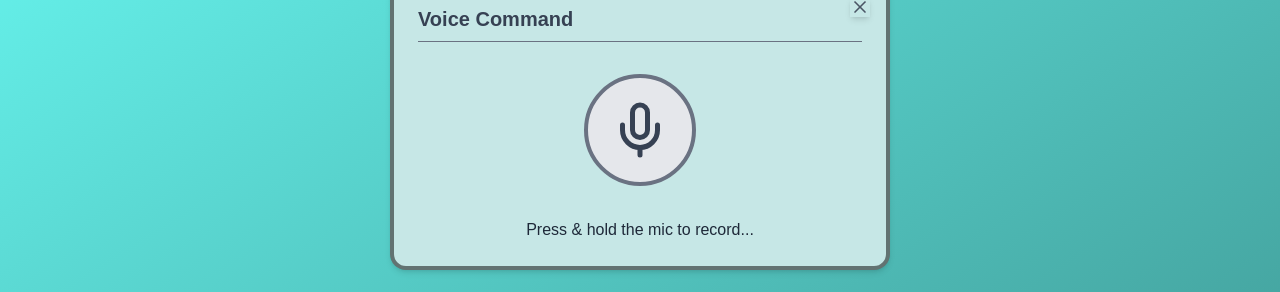
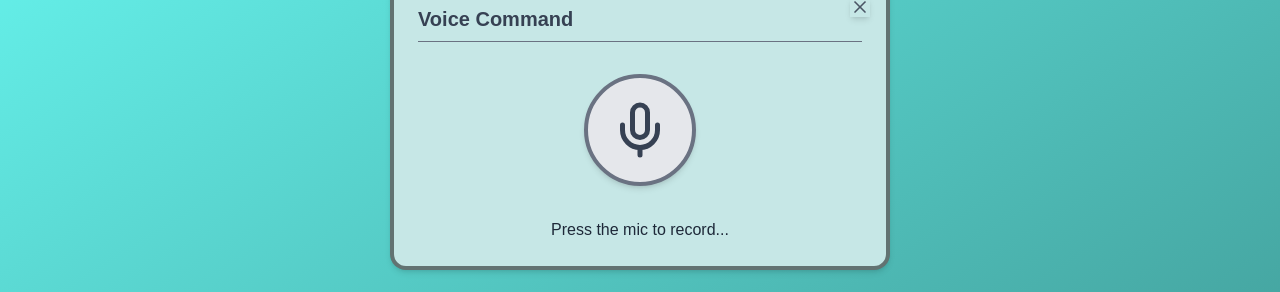
Before and after one commit to FariqJavier/UR5-OVGNet-Web-Frontend, a Next.js app: page /voice-command in a window 1280 px wide. Shown: the part 277-569 px from the top of the page. Built offline with nearby package versions, Linux system fonts and the light colour scheme.

Commit message:
connecting voice command to backend

```diff
--- a/src/app/voice-command/page.tsx
+++ b/src/app/voice-command/page.tsx
@@ -61,14 +61,22 @@ export default function VoiceCommand() {
     }
   };
 
+  const handleRecording = () => {
+    setIsRecording((prev) => {
+      if (!prev) startRecording();
+      else stopRecording();
+      return !prev;  // Toggle isRecording state
+    });
+  };
+
   const uploadAudio = async () => {
     if (!audioBlob) return;
 
     const formData = new FormData();
-    formData.append("file", audioBlob, "audio.wav");
+    formData.append("wav_file", audioBlob, "audio.wav");
 
     try {
-      const response = await fetch("/api/ros-voice-command", {
+      const response = await fetch("/api/proxy/ros_voice_command", {
         method: "POST",
         body: formData,
       });
@@ -111,13 +119,14 @@ export default function VoiceCommand() {
 
         <div className="flex justify-center my-8">
           <button
-            className={`w-28 h-28 flex items-center justify-center rounded-full border-4 ${
+            className={`w-28 h-28 flex items-center justify-center rounded-full border-4 cursor-pointer shadow-md hover:shadow-lg hover:bg-gray-300 transition ${
               isRecording
                 ? "border-red-500 bg-red-200 animate-pulse"
                 : "border-gray-500 bg-gray-200"
             }`}
-            onMouseDown={startRecording}
-            onMouseUp={stopRecording}
+            // onMouseDown={startRecording}
+            // onMouseUp={stopRecording}
+            onClick={handleRecording}
           >
             {isModalOpen ? <Loader size={60} className="animate-spin" /> : <Mic size={60} className="text-gray-700" />}
           </button>
@@ -131,7 +140,7 @@ export default function VoiceCommand() {
           ) : transcript ? (
             <p className="font-medium">{transcript.replace(/"/g, "'")}</p>
           ) : (
-            <p>Press & hold the mic to record...</p>
+            <p>Press the mic to record...</p>
           )}
         </div>
 
```
